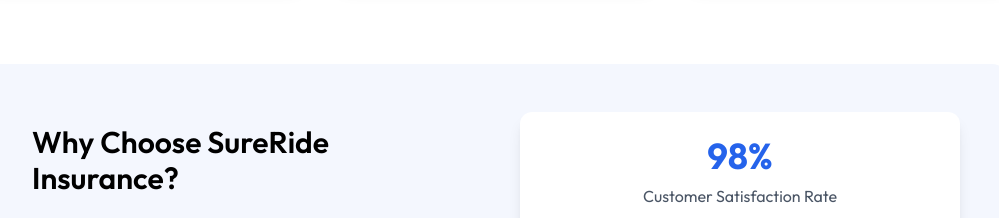
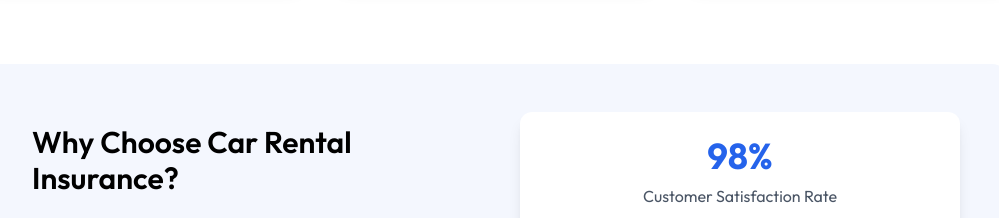
Before and after one commit to vishalthakur2004/CarRental, a React (Vite) app in the folder client/: page /insurance in a window 1280 px wide. Shown: the part 1660-1878 px from the top of the page, without its empty margins (144-1143 px from the left). Built offline with nearby package versions, Linux system fonts and the light colour scheme; no server answers.

Commit message:
Update company name in Insurance page
cgen-6912652e2e154d85a79370925d6afa1c

```diff
--- a/client/src/pages/Insurance.jsx
+++ b/client/src/pages/Insurance.jsx
@@ -285,7 +285,7 @@ const Insurance = () => {
                 viewport={{ once: true }}
                 className="text-2xl md:text-3xl font-semibold mb-6"
               >
-                Why Choose SureRide Insurance?
+                Why Choose Car Rental Insurance?
               </motion.h2>
               <div className="space-y-4">
                 {[
```
